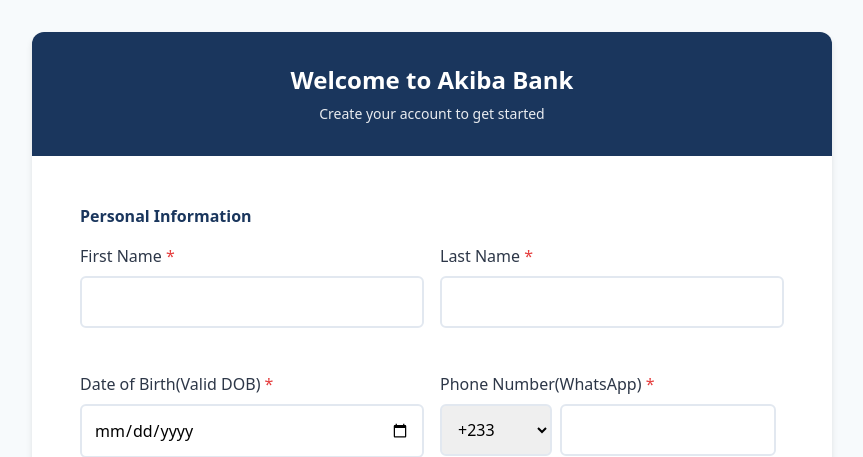
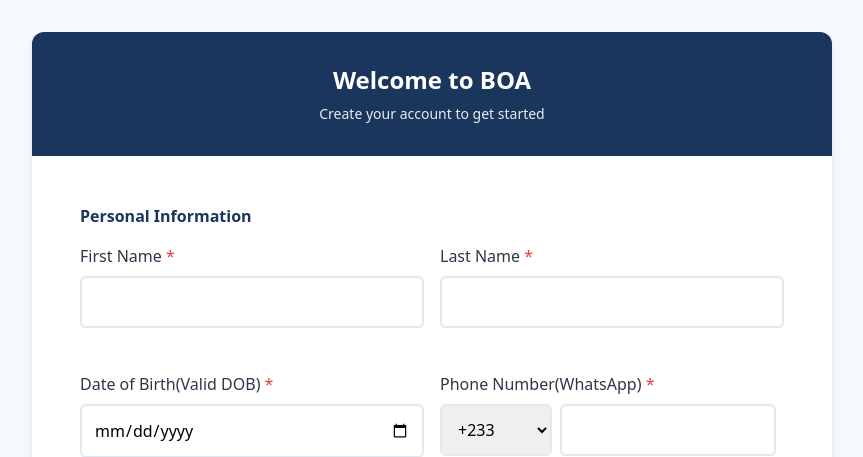
Before and after one commit to inlaksbdu/WhatsApp-Demo-Repo, a FastAPI app: page /create-account in a window 1280 px wide. Shown: the top 457 px of the page, without its empty margins (208-1071 px from the left). Run offline with FastAPI, Linux system fonts and the light colour scheme; parts of the project's set-up code (start-up, migrations or seed data) failed here and were passed over; some libraries are stand-ins or nearby versions.

Commit message:
BOA-complete

```diff
--- a/bankofabyssinia/template/form1.html
+++ b/bankofabyssinia/template/form1.html
@@ -157,7 +157,7 @@
 <body>
     <div class="container">
         <div class="form-header">
-            <h1 class="text-2xl font-bold mb-2">Welcome to Akiba Bank</h1>
+            <h1 class="text-2xl font-bold mb-2">Welcome to BOA</h1>
             <p class="text-sm opacity-90">Create your account to get started</p>
         </div>
 
```
